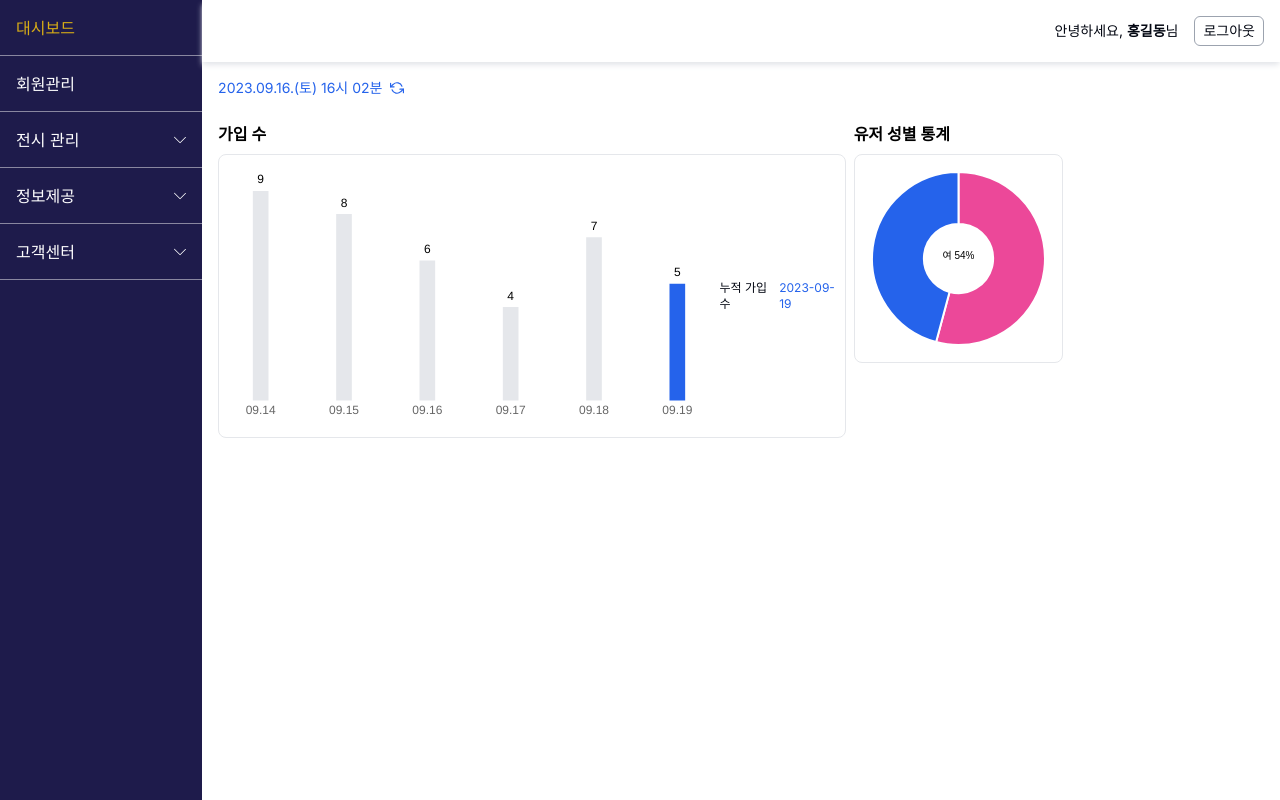
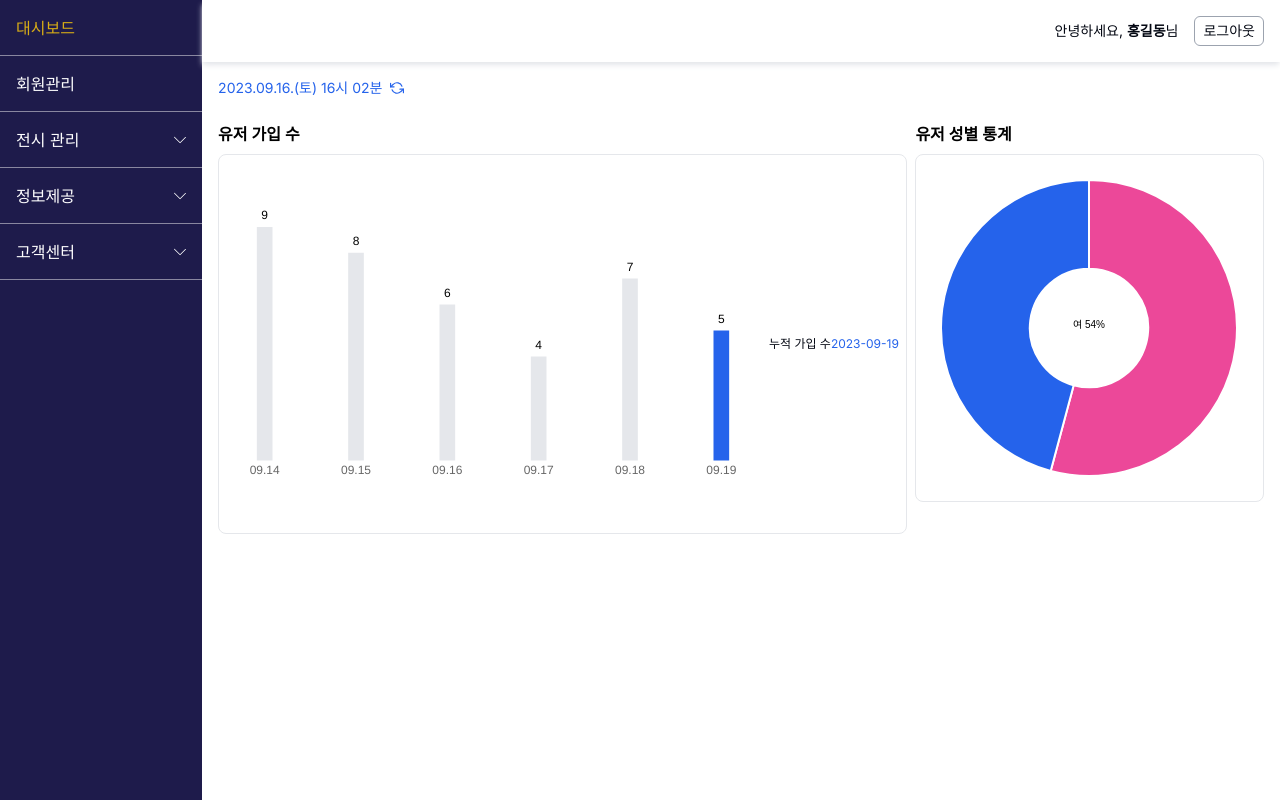
Before and after one commit to ppotatoG/housetalk-admin, a Next.js app: page /dashboard in a window 1280 px wide. Built offline with nearby package versions, Linux system fonts and the light colour scheme.

Commit message:
Design: improve dashboard page layout

```diff
--- a/src/app/component/Dashboard/GenderStatistics/index.tsx
+++ b/src/app/component/Dashboard/GenderStatistics/index.tsx
@@ -53,9 +53,11 @@ const GenderStatistics: React.FC<GenderStatisticsProps> = ({ data }) => {
   };
 
   return (
-    <div className="w-1/5">
-      <h1 className="text-black text-base	font-semibold mb-2">유저 성별 통계</h1>
-      <div className="p-4 rounded-lg border border-gray-200 dark:border-gray-800">
+    <div className="w-1/3 h-full">
+      <h1 className="text-black text-base font-semibold mb-2">
+        유저 성별 통계
+      </h1>
+      <div className="p-6 h-full rounded-lg border border-gray-200 dark:border-gray-800">
         <Chart
           chartData={chartData}
           options={DOUGHNUT_CHART_OPTIONS as ChartConfiguration['options']}
--- a/src/app/component/Dashboard/signUpContents/index.tsx
+++ b/src/app/component/Dashboard/UserSubscriptionTrend/index.tsx
@@ -28,12 +28,15 @@ interface DUMMY_SIGNUP_CONTENTS_TYPE {
   cumulative: number;
 }
 
-interface SignUpContentsProps {
+interface UserSubscriptionTrendProps {
   data: DUMMY_SIGNUP_CONTENTS_TYPE[];
   today: string;
 }
 
-const SignUpContents: React.FC<SignUpContentsProps> = ({ data, today }) => {
+const UserSubscriptionTrend: React.FC<UserSubscriptionTrendProps> = ({
+  data,
+  today,
+}) => {
   const filteredData = data.slice(0, 6).reverse();
   const labels = filteredData.map(item =>
     item.date.slice(-5).replace(/-/g, '.')
@@ -56,9 +59,9 @@ const SignUpContents: React.FC<SignUpContentsProps> = ({ data, today }) => {
   };
 
   return (
-    <div className="relative w-3/5">
-      <h1 className="text-black text-base	font-semibold mb-2">가입 수</h1>
-      <div className="flex justify-between items-center rounded-lg border py-4 border-gray-200 dark:border-gray-800">
+    <div className="relative flex-grow">
+      <h1 className="text-black text-base font-semibold mb-2">유저 가입 수</h1>
+      <div className="flex justify-between items-center h-full rounded-lg border py-4 border-gray-200 dark:border-gray-800">
         <div className="w-4/5">
           <Chart chartData={chartData} options={BAR_CHART_OPTIONS} />
         </div>
@@ -73,4 +76,4 @@ const SignUpContents: React.FC<SignUpContentsProps> = ({ data, today }) => {
   );
 };
 
-export default SignUpContents;
+export default UserSubscriptionTrend;
--- a/src/app/component/Dashboard/index.tsx
+++ b/src/app/component/Dashboard/index.tsx
@@ -1,7 +1,7 @@
 'use client';
 
 import { FiRefreshCcw } from 'react-icons/fi';
-import SignUpContents from '@/app/component/Dashboard/signUpContents';
+import UserSubscriptionTrend from '@/app/component/Dashboard/UserSubscriptionTrend';
 import GenderStatistics from '@/app/component/Dashboard/GenderStatistics';
 
 interface DUMMY_SIGNUP_CONTENTS_TYPE {
@@ -81,8 +81,11 @@ const Dashboard = () => {
           <FiRefreshCcw />
         </button>
       </div>
-      <div className="flex gap-2 mt-6">
-        <SignUpContents data={DUMMY_SIGNUP_CONTENTS} today="2023.09.19" />
+      <div className="flex gap-2 mt-6 h-full">
+        <UserSubscriptionTrend
+          data={DUMMY_SIGNUP_CONTENTS}
+          today="2023.09.19"
+        />
         <GenderStatistics data={DUMMY_GENDER_COUNTS} />
       </div>
     </>
```
Also changed, not shown: src/app/component/Dashboard/UserSubscriptionTrend/Chart.tsx (renamed from src/app/component/Dashboard/signUpContents/Chart.tsx).
